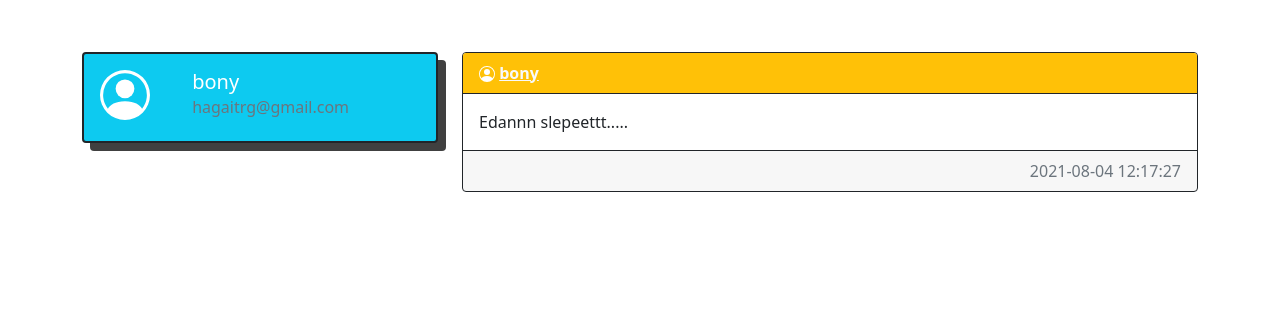
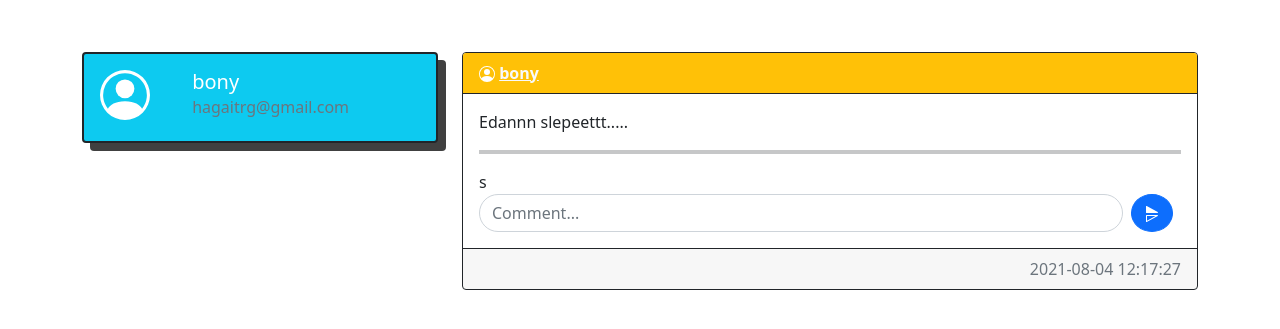
Before and after one commit to hagaitrg/flask-crud-basic, a Flask app: a page that uses website/templates/posts.html in a window 1280 px wide. Shown: the part 293-622 px from the top of the page. Run offline with Flask 2, Linux system fonts and the light colour scheme; a user stored in the database is signed in; data comes from the database, SQL or seed files in the repository.

Commit message:
adding comment functon

```diff
--- a/website/templates/posts.html
+++ b/website/templates/posts.html
@@ -48,6 +48,32 @@
       </div>
       <div class="card-body">
         <p class="card-text">{{post.post}}</p>
+        <hr class="border border-2 border-dark" />
+        s {% for comment in post.comments %}
+        <h6 class="card-subtitle mb-2">
+          <svg xmlns="http://www.w3.org/2000/svg" width="16" height="16" fill="currentColor" class="bi bi-person" viewBox="0 0 16 16">
+            <path d="M8 8a3 3 0 1 0 0-6 3 3 0 0 0 0 6zm2-3a2 2 0 1 1-4 0 2 2 0 0 1 4 0zm4 8c0 1-1 1-1 1H3s-1 0-1-1 1-4 6-4 6 3 6 4zm-1-.004c-.001-.246-.154-.986-.832-1.664C11.516 10.68 10.289 10 8 10c-2.29 0-3.516.68-4.168 1.332-.678.678-.83 1.418-.832 1.664h10z" />
+          </svg>
+          {{comment.user.name}}
+        </h6>
+        <div class="d-flex justify-content-between align-item-center">
+          <p class="card-text">{{comment.text}}</p>
+          <p class="card-text text-muted">{{comment.date_created}}</p>
+        </div>
+        <hr />
+        {% endfor %}
+        <form method="POST" action="/create-comment/{{post.id}}" class="d-flex justify-content-between align-item-center">
+          <div class="col-sm-11">
+            <input type="text" class="form-control rounded-pill" id="text" name="text" placeholder="Comment..." />
+          </div>
+          <div class="col-sm-1">
+            <button type="submit" class="btn btn-primary rounded-circle ms-2">
+              <svg xmlns="http://www.w3.org/2000/svg" width="16" height="16" fill="currentColor" class="bi bi-symmetry-horizontal" viewBox="0 0 16 16">
+                <path d="M13.5 7a.5.5 0 0 0 .24-.939l-11-6A.5.5 0 0 0 2 .5v6a.5.5 0 0 0 .5.5h11zm.485 2.376a.5.5 0 0 1-.246.563l-11 6A.5.5 0 0 1 2 15.5v-6a.5.5 0 0 1 .5-.5h11a.5.5 0 0 1 .485.376zM11.539 10H3v4.658L11.54 10z" />
+              </svg>
+            </button>
+          </div>
+        </form>
       </div>
       <div class="card-footer text-muted border-dark text-end">{{post.date_created}}</div>
     </div>
```
